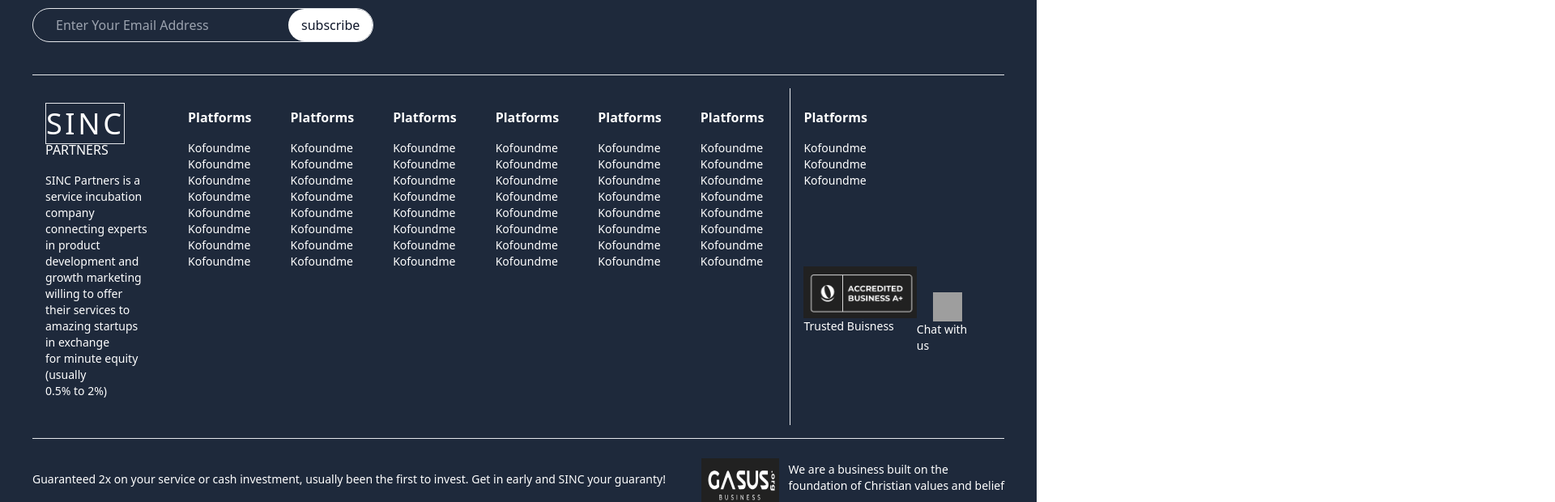
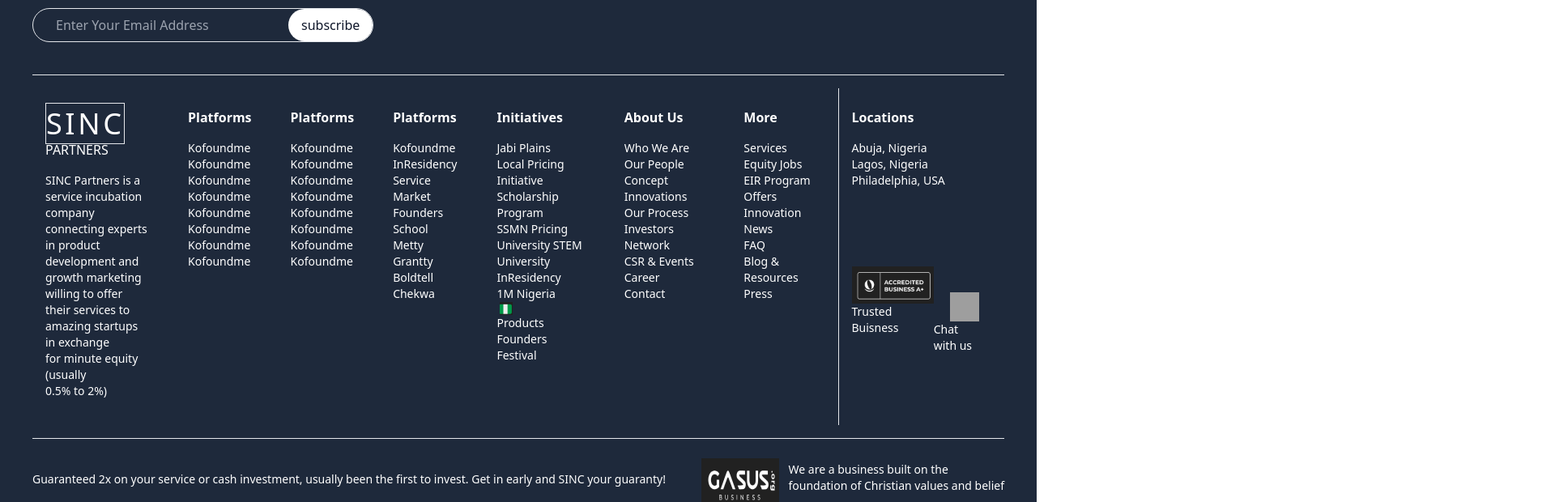
Before and after one commit to janeAnezi/FrontLett-Test, a React (Vite) app: page / in a window 1280 px wide. Shown: the part 9200-9820 px from the top of the page at 81% size, 1920 px wide, since content can reach past the window. Built offline with nearby package versions, Linux system fonts and the light colour scheme; grey boxes are pictures that could not be loaded.

Commit message:
update footer links content

```diff
--- a/src/Components/Footer.tsx
+++ b/src/Components/Footer.tsx
@@ -59,61 +59,61 @@
               <p className="font-semibold">Platforms</p>
               <ul className="py-4 text-sm">
                 <li>Kofoundme</li>
-                <li>Kofoundme</li>
-                <li>Kofoundme</li>
-                <li>Kofoundme</li>
-                <li>Kofoundme</li>
-                <li>Kofoundme</li>
-                <li>Kofoundme</li>
-                <li>Kofoundme</li>
+                <li>InResidency</li>
+                <li>Service Market</li>
+                <li>Founders School</li>
+                <li>Metty</li>
+                <li>Grantty</li>
+                <li>Boldtell</li>
+                <li>Chekwa</li>
               </ul>
             </FooterCard>
             <FooterCard title="">
-              <p className="font-semibold">Platforms</p>
+              <p className="font-semibold">Initiatives</p>
               <ul className="py-4 text-sm">
-                <li>Kofoundme</li>
-                <li>Kofoundme</li>
-                <li>Kofoundme</li>
-                <li>Kofoundme</li>
-                <li>Kofoundme</li>
-                <li>Kofoundme</li>
-                <li>Kofoundme</li>
-                <li>Kofoundme</li>
+                <li>Jabi Plains</li>
+                <li>Local Pricing Initiative</li>
+                <li>Scholarship Program</li>
+                <li>SSMN Pricing</li>
+                <li>University STEM</li>
+                <li>University InResidency</li>
+                <li>1M Nigeria<span><img className="ml-1 w-4 h-4" src={nig} alt="nigerian logo" /></span>Products</li>
+                <li>Founders Festival</li>
               </ul>
             </FooterCard>
             <FooterCard title="">
-              <p className="font-semibold">Platforms</p>
+              <p className="font-semibold">About Us</p>
               <ul className="py-4 text-sm">
-                <li>Kofoundme</li>
-                <li>Kofoundme</li>
-                <li>Kofoundme</li>
-                <li>Kofoundme</li>
-                <li>Kofoundme</li>
-                <li>Kofoundme</li>
-                <li>Kofoundme</li>
-                <li>Kofoundme</li>
+                <li>Who We Are</li>
+                <li>Our People</li>
+                <li>Concept Innovations</li>
+                <li>Our Process</li>
+                <li>Investors Network</li>
+                <li>CSR & Events</li>
+                <li>Career</li>
+                <li>Contact</li>
               </ul>
             </FooterCard>
             <FooterCard title="">
-              <p className="font-semibold">Platforms</p>
+              <p className="font-semibold">More</p>
               <ul className="py-4 text-sm">
-                <li>Kofoundme</li>
-                <li>Kofoundme</li>
-                <li>Kofoundme</li>
-                <li>Kofoundme</li>
-                <li>Kofoundme</li>
-                <li>Kofoundme</li>
-                <li>Kofoundme</li>
-                <li>Kofoundme</li>
+                <li>Services</li>
+                <li>Equity Jobs</li>
+                <li>EIR Program</li>
+                <li>Offers</li>
+                <li>Innovation News</li>
+                <li>FAQ</li>
+                <li>Blog & Resources</li>
+                <li>Press</li>
               </ul>
             </FooterCard>
             <div className="border-l">
               <FooterCard title="">
-                <p className="font-semibold">Platforms</p>
+                <p className="font-semibold">Locations</p>
                 <ul className="py-4 text-sm">
-                  <li>Kofoundme</li>
-                  <li>Kofoundme</li>
-                  <li>Kofoundme</li>
+                  <li>Abuja, Nigeria</li>
+                  <li>Lagos, Nigeria</li>
+                  <li>Philadelphia, USA</li>
                 </ul>
                 <div className="flex mt-20">
                   <div>
@@ -147,11 +147,11 @@
             </div>
             <div className="flex">
               <img src={fb} alt="facebook icon" />
-              <img src={twitter} alt="twitter icon" />
+              <img className="mx-3" src={twitter} alt="twitter icon" />
               <img src={insta} alt="instagram icon" />
-              <img src={ldn} alt="linkedin icon" />
+              <img className="mx-3" src={ldn} alt="linkedin icon" />
               <img src={medum} alt="medium icon" />
-              <img src={yt} alt="twitter icon" />
+              <img className="mx-3" src={yt} alt="twitter icon" />
               <img src={letchat} alt="let chat icon" />
             </div>
           </div>
```
